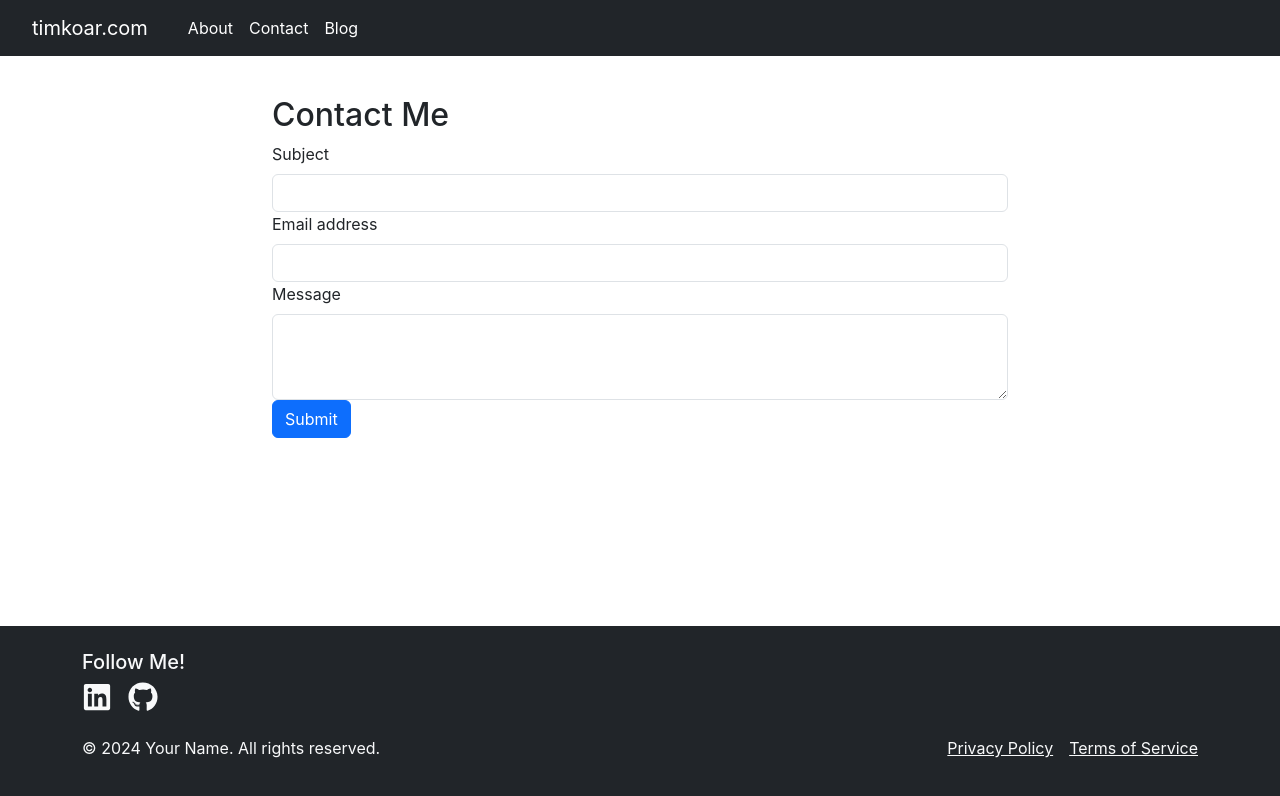
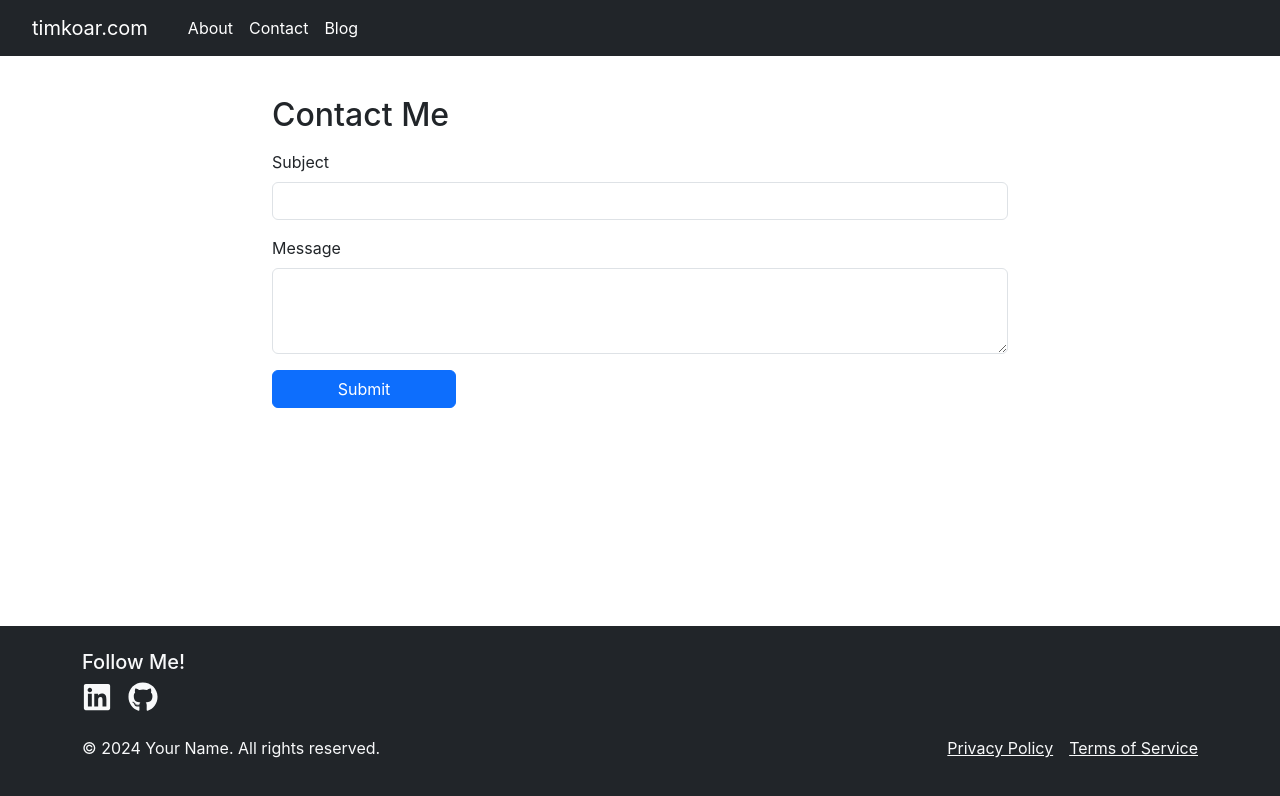
Before and after one commit to koartim/tims-webapp, a React (Create React App) app: page /contact in a window 1280 px wide. Shown: the top 796 px of the page. Built offline with nearby package versions, Linux system fonts and the light colour scheme; the HTML template or start-up script is replaced by a standard one.

Commit message:
updating contact component

```diff
--- a/src/App.js
+++ b/src/App.js
@@ -5,7 +5,7 @@ import Header from './components/header/Header';
 import About from './components/about/About';
 import Contact from './components/contact/Contact';
 import Footer from './components/footer/Footer';
-import Blog from './components/Blog';
+import Blog from './components/blog/Blog';
 
 function App() {
   return (
--- a/src/components/contact/Contact.js
+++ b/src/components/contact/Contact.js
@@ -1,9 +1,9 @@
 import React, { useState } from 'react';
-import { Container, Row, Col, Form, Button, Alert } from 'react-bootstrap';
+import { Container, Row, Col, Form, Button, Alert, Spinner } from 'react-bootstrap';
 
 const Contact = () => {
-  const [formData, setFormData] = useState({ name: '', email: '', message: '' });
-  const [formStatus, setFormStatus] = useState({ submitted: false, error: false });
+  const [formData, setFormData] = useState({ name: '', message: '' });
+  const [formStatus, setFormStatus] = useState({ submitted: false, error: false, loading: false });
 
   const handleChange = (e) => {
     const { name, value } = e.target;
@@ -24,7 +24,7 @@ const Contact = () => {
 
       if (response.ok) {
         setFormStatus({ submitted: true, error: false });
-        setFormData({ name: '', email: '', message: '' });
+        setFormData({ name: '', message: '' });
       } else {
         setFormStatus({ submitted: false, error: true });
       }
@@ -48,7 +48,7 @@ const Contact = () => {
               There was an error sending your message. Please try again.
             </Alert>
           )}
-          <Form onSubmit={handleSubmit}>
+          <Form onSubmit={handleSubmit} className='mt-3'>
             <Form.Group controlId="formName">
               <Form.Label>Subject</Form.Label>
               <Form.Control
@@ -57,16 +57,7 @@ const Contact = () => {
                 value={formData.name}
                 onChange={handleChange}
                 required
-              />
-            </Form.Group>
-            <Form.Group controlId="formEmail">
-              <Form.Label>Email address</Form.Label>
-              <Form.Control
-                type="email"
-                name="email"
-                value={formData.email}
-                onChange={handleChange}
-                required
+                className='mb-3'
               />
             </Form.Group>
             <Form.Group controlId="formMessage">
@@ -78,10 +69,17 @@ const Contact = () => {
                 value={formData.message}
                 onChange={handleChange}
                 required
+                className='mb-3'
               />
             </Form.Group>
-            <Button variant="primary" type="submit">
-              Submit
+            <Button variant="primary" type="submit" disabled={formStatus.loading} className="w-25">
+            {formStatus.loading ?
+            (
+              <Spinner as="span" animation="border" size="sm" role="status" aria-hidden="true" />)
+            :
+            (
+              'Submit'
+            )}
             </Button>
           </Form>
         </Col>
```
Also changed, not shown: src/components/blog/Blog.css (added), src/components/blog/Blog.js (renamed from src/components/Blog.js).
